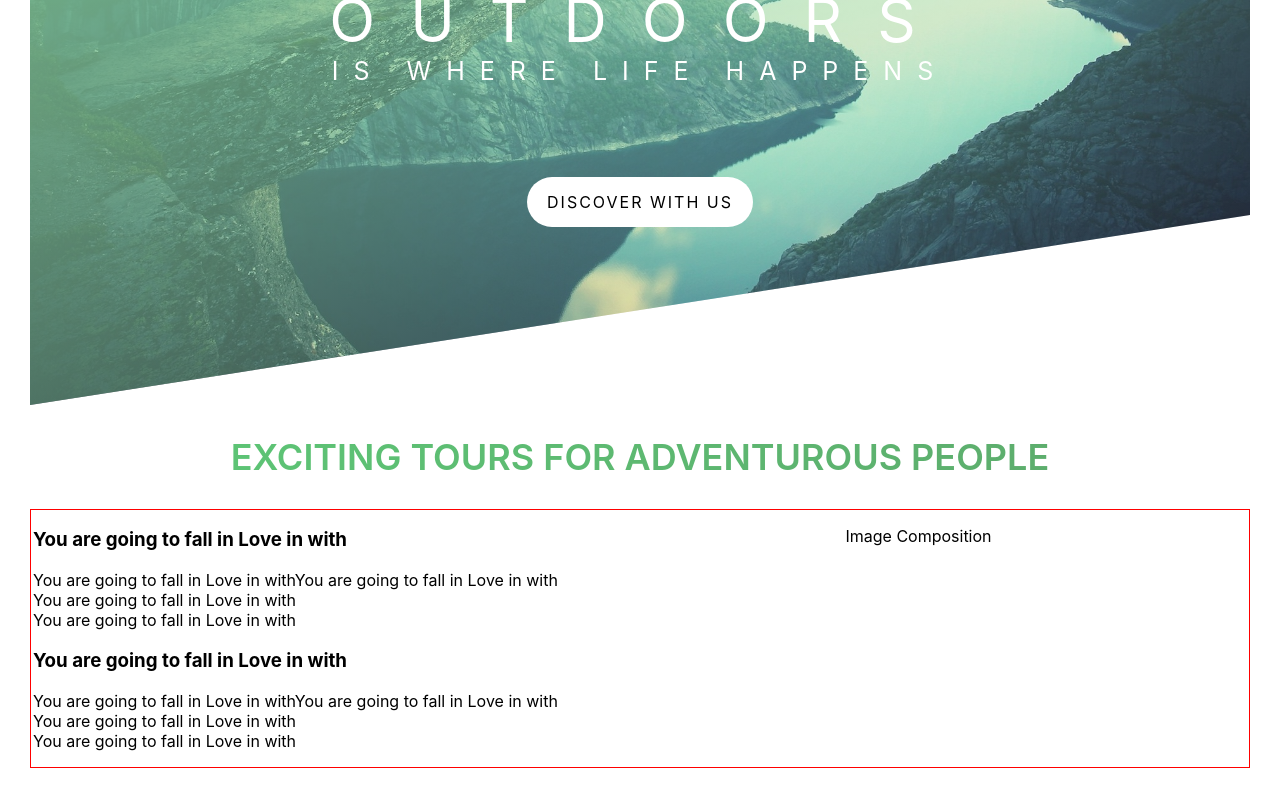
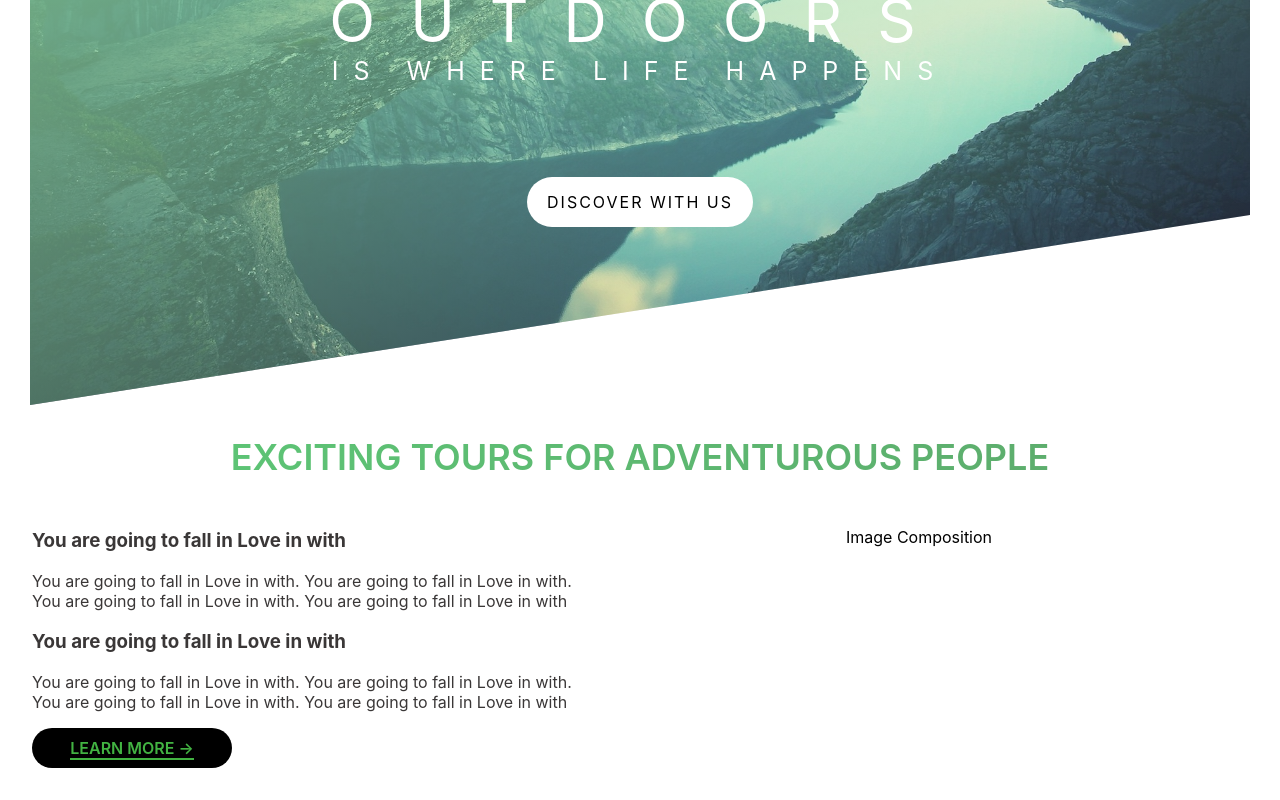
Before and after one commit to raktimraihanprova13346/natours, a React (Create React App) app: page / in a window 1280 px wide. Shown: the part 385-1185 px from the top of the page. Built offline with nearby package versions, Linux system fonts and the light colour scheme.

Commit message:
added about section

```diff
--- a/src/about/index.js
+++ b/src/about/index.js
@@ -11,17 +11,21 @@ const about = () => {
                     <div className="message-01">
                         <h3 className="message-01-header">You are going to fall in Love in with</h3>
                         <p className="message-01-paragraph">
-                            You are going to fall in Love in withYou are going to fall in Love in with <br/> You are
-                            going to fall in Love in with <br/> You are going to fall in Love in with
+                            You are going to fall in Love in with. You are going to fall in Love in with. You are
+                            going to fall in Love in with. You are going to fall in Love in with
                         </p>
                     </div>
 
                     <div className="message-02">
                         <h3 className="message-02-header">You are going to fall in Love in with</h3>
                         <p className="message-02-paragraph">
-                            You are going to fall in Love in withYou are going to fall in Love in with <br/> You are
-                            going to fall in Love in with <br/> You are going to fall in Love in with
+                            You are going to fall in Love in with. You are going to fall in Love in with. You are
+                            going to fall in Love in with. You are going to fall in Love in with
                         </p>
+                    </div>
+
+                    <div className="button-learn-more">
+                        <a href="#" className="button-learn-more-a">Learn More &rarr;</a>
                     </div>
 
                 </div>
--- a/src/about/index.scss
+++ b/src/about/index.scss
@@ -7,11 +7,12 @@
 
 .row{
   max-width: inherit;
-  border: 1px solid red;
+  //border: 1px solid red;
   align-content: center;
   text-align: center;
-  padding: 0px 2px;
+  padding: 2px;
   margin: 0 auto;
+
 }
 
 .col-01{
@@ -19,8 +20,6 @@
   text-align: left;
   width: calc((100% - 100px)/2);
 }
-
-
 
 .about-title{
   display: block;
@@ -38,3 +37,67 @@
     transform: skewY(-2deg) skewX(-7deg);
   }
 }
+
+.message-01, .message-02{
+  font-size: 16px;
+  color: #3a3737;
+}
+
+.button-learn-more{
+  font-size: 16px;
+  font-weight: 600;
+  text-transform: uppercase;
+  text-decoration: none;
+  transition: all .2s ease-in-out;
+  backface-visibility: hidden;
+  background-color: black;
+  display: inline-block;
+  border-radius: 100px;
+  width: 200px;
+  text-align: center;
+  height: 40px;
+  align-content: center;
+
+  &-a,
+  &-a:before,
+  &-a:after,
+  &-a:visited,
+  &-a:link,
+  &-a:active{
+    text-align: left;
+    text-decoration: none;
+    text-transform: uppercase;
+    color: #42b342;
+    border-bottom: 2px solid #42b342;
+  }
+
+  &-a:hover{
+    animation-name: button-hover;
+    animation-duration: 1s;
+    animation-iteration-count: 1;
+    animation-timing-function: ease-in-out;
+    animation-fill-mode: forwards;
+  }
+
+  @keyframes button-hover {
+    0%{
+      background-color: transparent;
+
+    }
+
+    50%{
+      background-color: #427a42;
+      box-shadow: 1px 1px 2px rgb(136, 179, 146);
+      color: #fff;
+
+    }
+
+    100%{
+      background-color: #42b342;
+      box-shadow: 2px 2px 2px rgb(136, 179, 146);
+      color: #fff;
+    }
+  }
+
+  //@include clearfix();
+}
```
